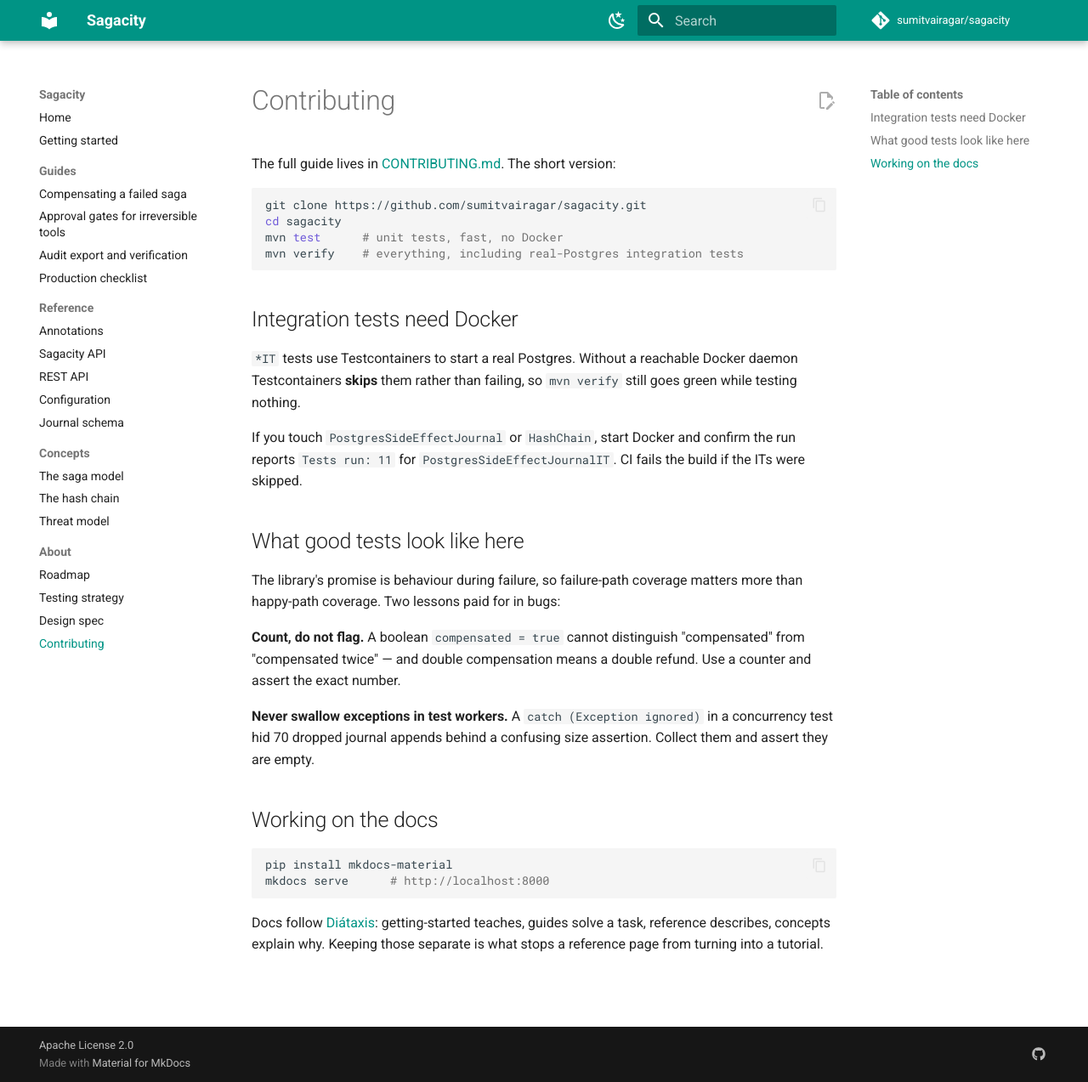
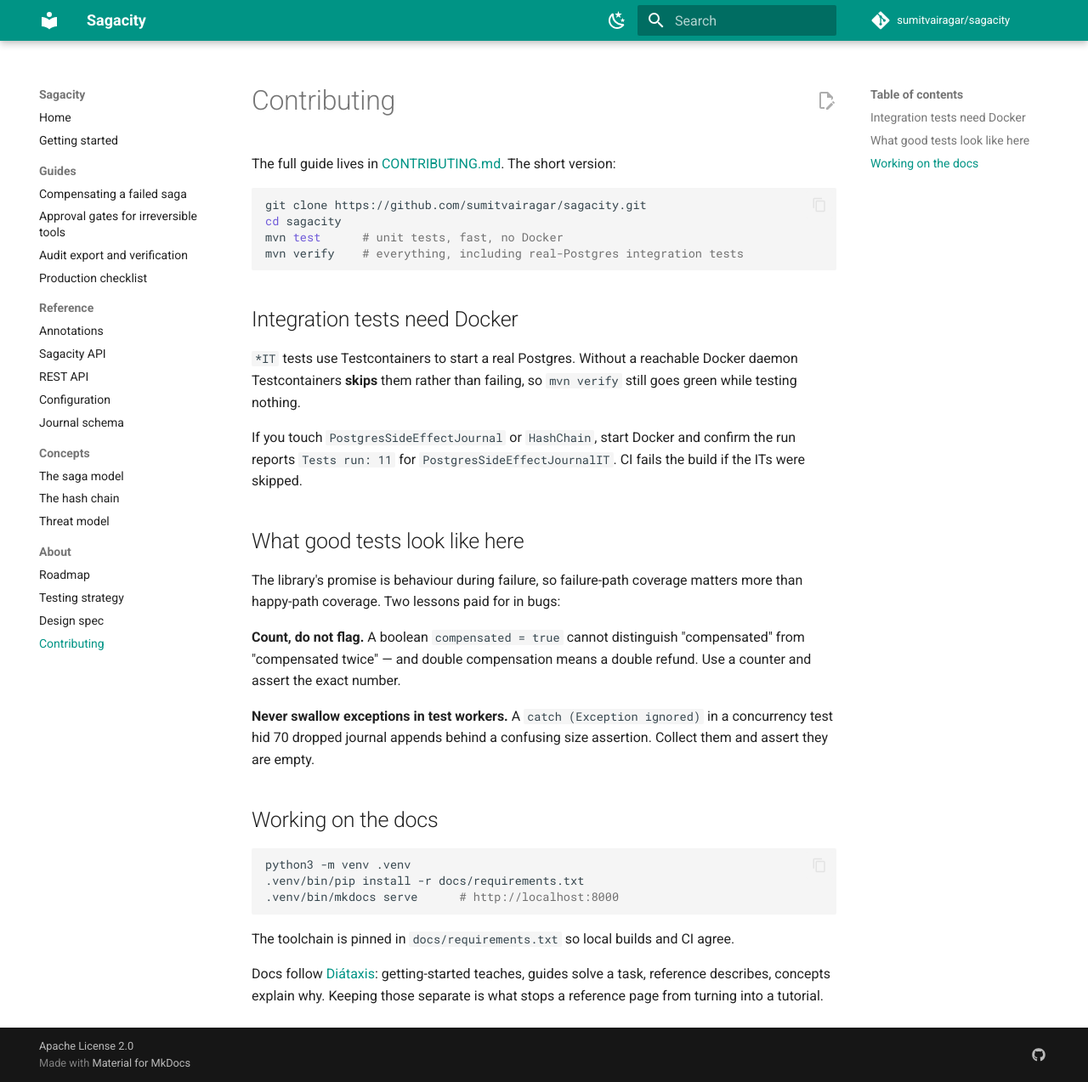
Before and after one commit to sagacity-ai/sagacity, an MkDocs documentation site: the page built from docs/about/contributing.md, in a window 1280 px wide and 1273 px high. Shown: the whole window at 85% size. Built offline with MkDocs 1.6.1 and Material for MkDocs 9.7.7, drawn with Linux system fonts in a browser that asks for light colours; comment, search, counter and statistics services are not loaded.

Commit message:
Pin the docs toolchain
setup-python's pip cache needs a requirements file, which the docs job
did not have. Pinning mkdocs-material also stops CI and local builds
drifting apart, which is how a docs build starts failing for reasons
nobody changed.

Co-Authored-By: Claude Opus 5 <noreply@anthropic.com>

````diff
--- a/docs/about/contributing.md
+++ b/docs/about/contributing.md
@@ -37,9 +37,12 @@ assertion. Collect them and assert they are empty.
 ## Working on the docs
 
 ```bash
-pip install mkdocs-material
-mkdocs serve      # http://localhost:8000
+python3 -m venv .venv
+.venv/bin/pip install -r docs/requirements.txt
+.venv/bin/mkdocs serve      # http://localhost:8000
 ```
+
+The toolchain is pinned in `docs/requirements.txt` so local builds and CI agree.
 
 Docs follow [Diátaxis](https://diataxis.fr): getting-started teaches, guides
 solve a task, reference describes, concepts explain why. Keeping those separate
--- /dev/null
+++ b/docs/requirements.txt
@@ -0,0 +1,5 @@
+# Docs toolchain, pinned so CI and local builds agree.
+# Rebuild locally with:
+#   python3 -m venv .venv && .venv/bin/pip install -r docs/requirements.txt
+#   .venv/bin/mkdocs serve
+mkdocs-material==9.7.7
--- a/mkdocs.yml
+++ b/mkdocs.yml
@@ -37,6 +37,7 @@ theme:
 # build every .md under docs/ into the public site, including that one.
 exclude_docs: |
   LAUNCH-POSTS.md
+  requirements.txt
 
 markdown_extensions:
   - admonition
````
Also changed, not shown: 1 other file.
